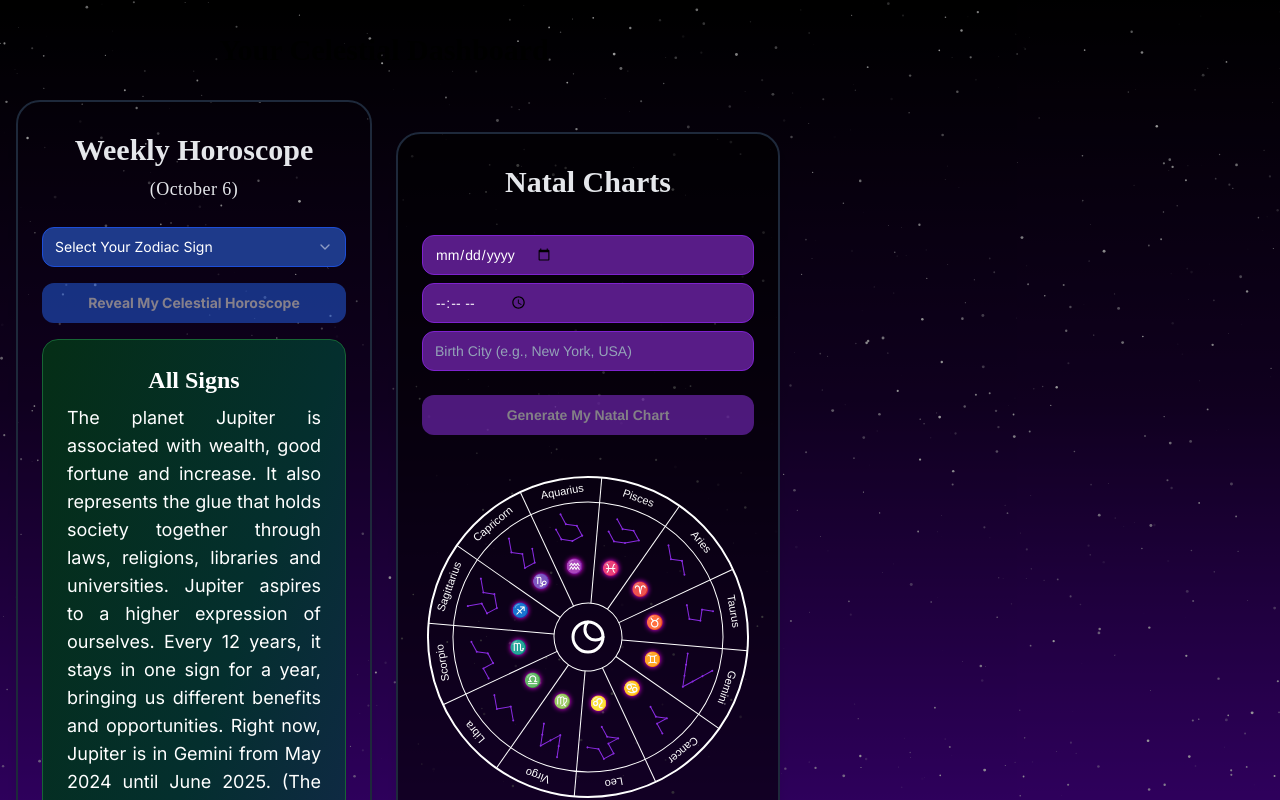
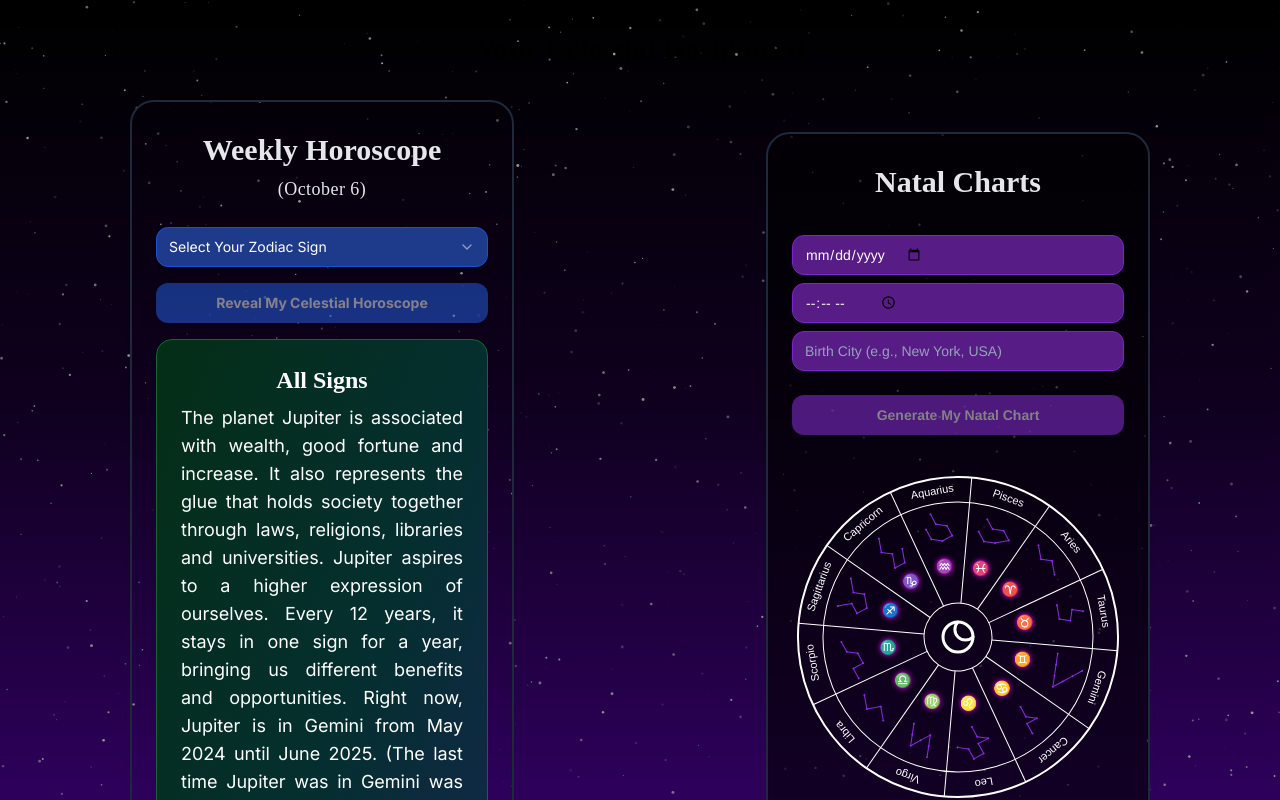
Before and after one commit to sanjamkhera/Secret-insights, a Next.js app: page /dashboard in a window 1280 px wide. Shown: the top 800 px of the page. Built offline with nearby package versions, Linux system fonts and the light colour scheme.

Commit message:
Updated sliding About

```diff
--- a/src/app/layout.tsx
+++ b/src/app/layout.tsx
@@ -30,7 +30,7 @@ export default function RootLayout({
         {/* Main content wrapper with z-index to appear above the background */}
         <div className="relative z-10 min-h-screen pt-0 bg-black bg-opacity-40 pb-6 mx-auto">
           {/* Main content area where child components will be rendered */}
-          <main className="max-w-3xl">
+          <main className="overflow-x-hidden">
             {children}
           </main>
         </div>
```
